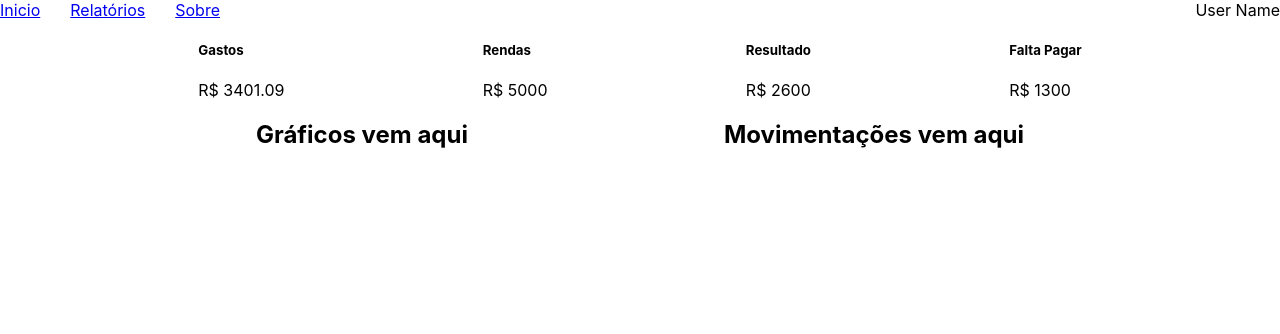
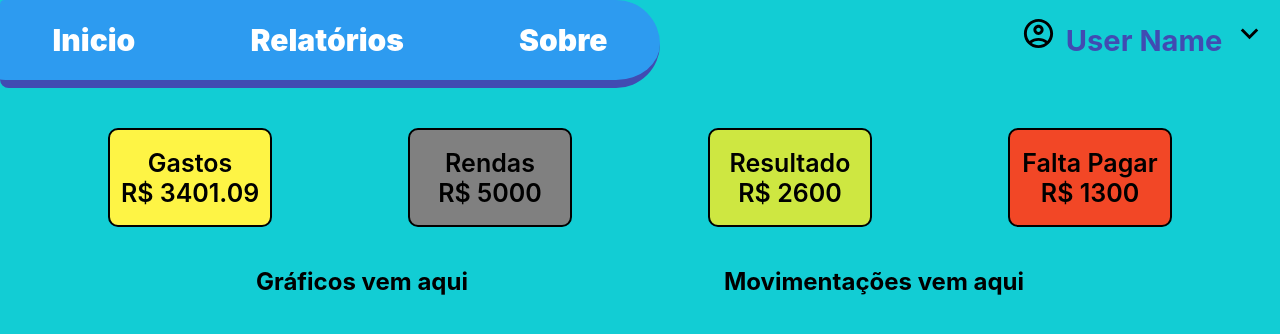
Before and after one commit to silvioubaldino/personal-finance-frontend, a React (Create React App) app: page / in a window 1280 px wide. Shown: the top 334 px of the page. Built offline with nearby package versions, Linux system fonts and the light colour scheme.

Commit message:
Adiciona estilização na Home Page + componentes

```diff
--- a/src/components/Movements.jsx
+++ b/src/components/Movements.jsx
@@ -1,3 +1,5 @@
+import '../style/components/movement.css'
+
 const Movements = () => {
   return (
     <div>
--- a/src/components/Navbar.jsx
+++ b/src/components/Navbar.jsx
@@ -5,9 +5,9 @@ import "../style/components/navbar.css"
 const NavBar = () => {
   return (
     <div className="container-nav">
-      <Link to="/">Inicio</Link>
-      <Link to="/relatorios">Relatórios</Link>
-      <Link to="/sobre">Sobre</Link>
+      <Link className="link-nav" to="/">Inicio</Link>
+      <Link className="link-nav" to="/relatorios">Relatórios</Link>
+      <Link className="link-nav" to="/sobre">Sobre</Link>
     </div>
   );
 };
--- a/src/components/Profile.jsx
+++ b/src/components/Profile.jsx
@@ -1,6 +1,14 @@
+import '../style/components/profile.css';
+import KeyboardArrowDownIcon from '@mui/icons-material/KeyboardArrowDown';
+import AccountCircleOutlinedIcon from '@mui/icons-material/AccountCircleOutlined';
+
 const Profile = () => {
   return (
-    <div>User Name</div>
+    <div className="container-profile">
+      <AccountCircleOutlinedIcon fontSize='inherit' className='profile-icon'/>
+      <h5>User Name</h5>
+      <KeyboardArrowDownIcon fontSize='inherit' className='arrowDown-icon'/>
+    </div>
   );
 };
 
--- a/src/components/ResumedReport.jsx
+++ b/src/components/ResumedReport.jsx
@@ -6,7 +6,7 @@ const ResumedReport = () => {
   return (
     <div className="container-report">
       <div>
-        <h5>Gastos</h5>
+        <h5 id=''>Gastos</h5>
         {`R$ ${reports.gastos}`}
       </div>
       <div>
--- a/src/pages/Home.js
+++ b/src/pages/Home.js
@@ -8,7 +8,7 @@ import "../style/pages/home.css";
 
 const Home = () => {
   return (
-    <div>
+    <div className="container-home">
       <header className="container-header">
         <NavBar />
         <Profile />
--- a/src/style/components/navbar.css
+++ b/src/style/components/navbar.css
@@ -1,4 +1,20 @@
 .container-nav {
   display: flex;
   gap: 30px;
+  background-color: rgba(45, 155, 240, 1);
+  border-bottom: 8px solid rgba(65, 75, 178, 1);
+  border-radius: 5px 50px 50px 10px;
+  width: 50%;
+  height: 60px;
+  justify-content: space-around;
+  align-items: center;
+  color: rgba(255, 255, 255, 1);
+  padding: 10px;
 }
+
+.link-nav {
+  color: rgba(255, 255, 255, 1);
+  text-decoration: none;
+  font-size: 30px;
+  font-weight: 1000;
+}
--- a/src/style/components/profile.css
+++ b/src/style/components/profile.css
@@ -0,0 +1,18 @@
+.container-profile {
+  color: rgba(65, 75, 178, 1);
+  font-size: 35px;
+  font-weight: 800;
+  margin-right: 1%;
+  display: flex;
+  align-items: baseline;
+}
+
+.profile-icon {
+  color: black;
+  margin-right: 10px;
+}
+
+.arrowDown-icon {
+  color: black;
+  margin-left: 10px;
+}
--- a/src/style/components/resumedReport.css
+++ b/src/style/components/resumedReport.css
@@ -1,4 +1,39 @@
 .container-report {
   display: flex;
-  justify-content: space-evenly;
+  justify-content: space-around;
+  text-align: center;
+  padding: 40px 40px;
 }
+
+.container-report div {
+    border: 2px solid black;
+    font-size: 25px;
+    font-weight: 600;
+    border-radius: 10px;
+    width: 160px;
+    height: 95px;
+    display: flex;
+    flex-direction: column;
+    justify-content: center;
+}
+
+.container-report h5 {
+  font-size: 25px;
+  font-weight: 600;
+}
+
+.container-report div:nth-child(1) {
+  background-color: rgba(254, 244, 69, 1);
+}
+
+.container-report div:nth-child(2) {
+  background-color: rgba(128, 128, 128, 1);
+}
+
+.container-report div:nth-child(3) {
+  background-color: rgba(206, 231, 65, 1);
+}
+
+.container-report div:nth-child(4) {
+  background-color: rgba(242, 71, 38, 1);
+}
--- a/src/style/pages/home.css
+++ b/src/style/pages/home.css
@@ -1,6 +1,17 @@
+* {
+  padding: 0;
+  margin: 0;
+}
+
+.container-home {
+  height: 100vh;
+  background-color: rgba(18, 205, 212, 1);
+}
+
 .container-header {
   display: flex;
   justify-content: space-between;
+  align-items: baseline;
 }
 
 .container-graphic-movements {
```
